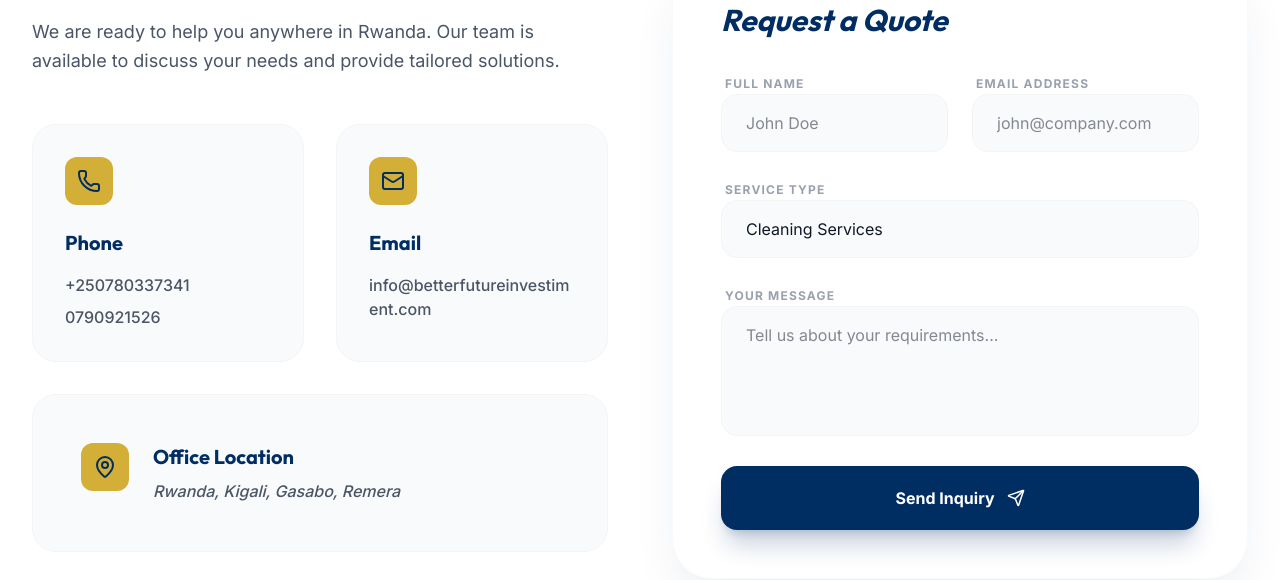
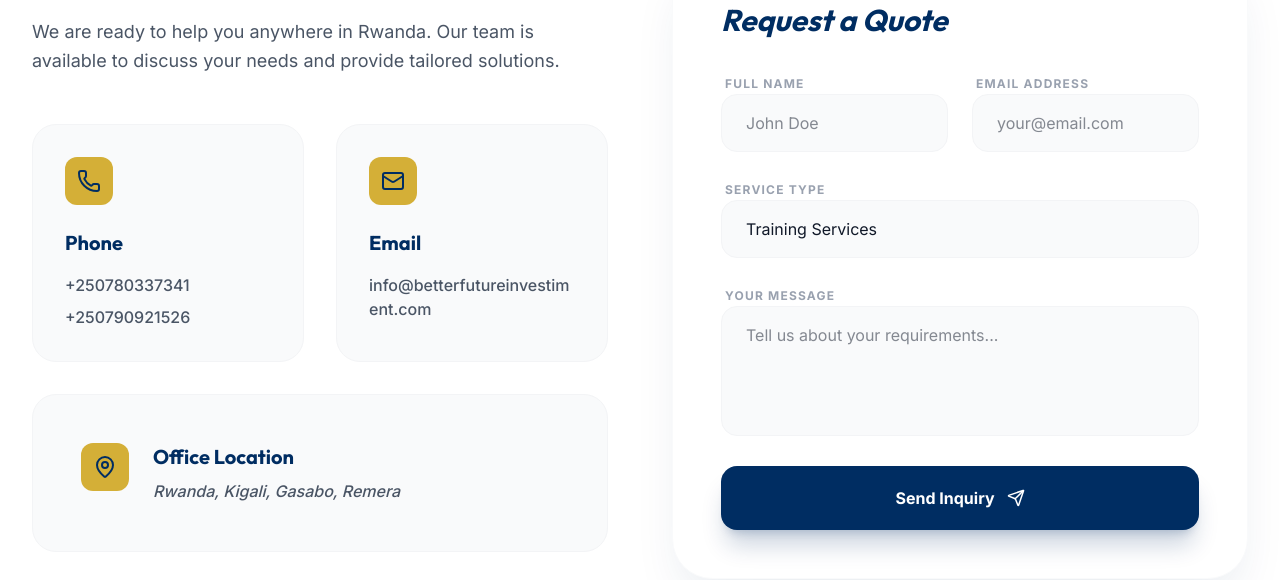
Before and after one commit to Desire-2/better-future-investment-ltd, a React (Vite) app: page /contact in a window 1280 px wide. Shown: the part 539-1119 px from the top of the page. Built offline with nearby package versions, Linux system fonts and the light colour scheme; no server answers.

Commit message:
Add EmailJS email form integration with environment variables

```diff
--- a/package.json
+++ b/package.json
@@ -15,6 +15,7 @@
     "@tailwindcss/vite": "^4.1.14",
     "@vitejs/plugin-react": "^5.0.4",
     "dotenv": "^17.2.3",
+    "emailjs-com": "^3.2.0",
     "express": "^4.21.2",
     "lucide-react": "^0.546.0",
     "motion": "^12.23.24",
--- a/src/components/Navigation.tsx
+++ b/src/components/Navigation.tsx
@@ -249,7 +249,7 @@ export function Footer() {
               </span>
             </Link>
             <p className="text-blue-100/70 text-sm leading-relaxed">
-              Leading integrated business and operational solutions across Rwanda. We deliver excellence in training, consultancy, support, hospitality, cleaning, and security.
+              Leading integrated business and operational solutions across Rwanda. We deliver excellence in training, consultancy, Supply of Goods, support, hospitality, cleaning, and security.
             </p>
             <div className="mt-6">
               <p className="text-xs uppercase tracking-[0.2em] text-white/40 mb-3">Follow Us</p>
--- a/src/constants.ts
+++ b/src/constants.ts
@@ -149,7 +149,7 @@ export const COMPANY_INFO = {
   name: 'Better Future Investment Ltd',
   registration: '150034294',
   location: 'Rwanda, Kigali, Gasabo, Remera',
-  phones: ['+250780337341', '0790921526'],
+  phones: ['+250780337341', '+250790921526'],
   emails: ['info@betterfutureinvestiment.com'],
   mission: 'To deliver high-quality, reliable, and innovative services that improve efficiency and create value for our clients.',
   vision: 'To become a leading service provider in Rwanda and across Africa.',
--- a/src/pages/About.tsx
+++ b/src/pages/About.tsx
@@ -56,7 +56,7 @@ export function About() {
               <h3 className="text-4xl font-display font-bold text-primary-900 mb-8">Professional Excellence Rooted in Rwanda</h3>
               <div className="space-y-6 text-gray-600 text-lg leading-relaxed">
                 <p>
-                  BETTER FUTURE INVESTMENT LTD is a Rwanda based company delivering integrated solutions across cleaning, security, consultancy, training, support, and hospitality services.
+                  BETTER FUTURE INVESTMENT LTD is a Rwanda based company delivering integrated solutions across Training, Consultancy, Supply of Goods, Support, Hospitality, Cleaning, and Security services.
                 </p>
                 <p>
                   We serve organizations, NGOs, and individuals with professional expertise, reliability, and a strong commitment to excellence. We are entitled to provide affordable, flexible, and high quality services through a trusted and well-trained team.
--- a/src/pages/Contact.tsx
+++ b/src/pages/Contact.tsx
@@ -1,8 +1,71 @@
 import { motion } from 'motion/react';
 import { Phone, Mail, MapPin, Send, MessageCircle } from 'lucide-react';
 import { COMPANY_INFO } from '../constants';
+import { useState, useEffect } from 'react';
+import emailjs from 'emailjs-com';
 
 export function Contact() {
+  const [formData, setFormData] = useState({
+    fullName: '',
+    email: '',
+    serviceType: 'Training Services',
+    message: ''
+  });
+  const [loading, setLoading] = useState(false);
+  const [status, setStatus] = useState('');
+
+  useEffect(() => {
+    // Initialize EmailJS with public key from environment variables
+    emailjs.init(import.meta.env.VITE_EMAILJS_PUBLIC_KEY);
+  }, []);
+
+  const handleChange = (e) => {
+    const { name, value } = e.target;
+    setFormData(prev => ({
+      ...prev,
+      [name]: value
+    }));
+  };
+
+  const handleSubmit = async (e) => {
+    e.preventDefault();
+    setLoading(true);
+    setStatus('');
+
+    try {
+      // Send email using EmailJS with credentials from environment variables
+      const response = await emailjs.send(
+        import.meta.env.VITE_EMAILJS_SERVICE_ID,
+        import.meta.env.VITE_EMAILJS_TEMPLATE_ID,
+        {
+          to_email: import.meta.env.VITE_RECIPIENT_EMAIL,
+          from_name: formData.fullName,
+          from_email: formData.email,
+          service_type: formData.serviceType,
+          message: formData.message,
+          reply_to: formData.email
+        }
+      );
+
+      if (response.status === 200) {
+        setStatus('success');
+        setFormData({
+          fullName: '',
+          email: '',
+          serviceType: 'Training Services',
+          message: ''
+        });
+        setTimeout(() => setStatus(''), 3000);
+      }
+    } catch (error) {
+      console.error('Email send failed:', error);
+      setStatus('error');
+      setTimeout(() => setStatus(''), 3000);
+    } finally {
+      setLoading(false);
+    }
+  };
+
   return (
     <div className="pt-20">
       <section className="bg-primary-900 py-24 text-white">
@@ -76,13 +139,27 @@ export function Contact() {
             {/* Form */}
             <div className="bg-white rounded-[2.5rem] p-8 md:p-12 shadow-2xl shadow-primary-900/10 border border-gray-50">
               <h3 className="text-3xl font-display font-bold text-primary-900 mb-8 italic">Request a Quote</h3>
-              <form className="space-y-6" onSubmit={(e) => e.preventDefault()}>
+              {status === 'success' && (
+                <div className="mb-6 p-4 bg-green-50 border border-green-200 rounded-2xl">
+                  <p className="text-green-700 font-medium">Thank you! Your inquiry has been sent successfully.</p>
+                </div>
+              )}
+              {status === 'error' && (
+                <div className="mb-6 p-4 bg-red-50 border border-red-200 rounded-2xl">
+                  <p className="text-red-700 font-medium">Failed to send inquiry. Please try again.</p>
+                </div>
+              )}
+              <form className="space-y-6" onSubmit={handleSubmit}>
                 <div className="grid grid-cols-1 md:grid-cols-2 gap-6">
                   <div className="space-y-2">
                     <label className="text-xs font-bold text-gray-400 uppercase tracking-widest ml-1">Full Name</label>
                     <input
                       type="text"
+                      name="fullName"
                       placeholder="John Doe"
+                      value={formData.fullName}
+                      onChange={handleChange}
+                      required
                       className="w-full bg-gray-50 border border-gray-100 rounded-2xl px-6 py-4 outline-none focus:ring-2 focus:ring-accent-500/20 focus:border-accent-500 transition-all"
                     />
                   </div>
@@ -90,7 +167,11 @@ export function Contact() {
                     <label className="text-xs font-bold text-gray-400 uppercase tracking-widest ml-1">Email Address</label>
                     <input
                       type="email"
-                      placeholder="john@company.com"
+                      name="email"
+                      placeholder="your@email.com"
+                      value={formData.email}
+                      onChange={handleChange}
+                      required
                       className="w-full bg-gray-50 border border-gray-100 rounded-2xl px-6 py-4 outline-none focus:ring-2 focus:ring-accent-500/20 focus:border-accent-500 transition-all"
                     />
                   </div>
@@ -98,27 +179,41 @@ export function Contact() {
 
                 <div className="space-y-2">
                   <label className="text-xs font-bold text-gray-400 uppercase tracking-widest ml-1">Service Type</label>
-                  <select className="w-full bg-gray-50 border border-gray-100 rounded-2xl px-6 py-4 outline-none focus:ring-2 focus:ring-accent-500/20 focus:border-accent-500 transition-all appearance-none cursor-pointer">
+                  <select
+                    name="serviceType"
+                    value={formData.serviceType}
+                    onChange={handleChange}
+                    className="w-full bg-gray-50 border border-gray-100 rounded-2xl px-6 py-4 outline-none focus:ring-2 focus:ring-accent-500/20 focus:border-accent-500 transition-all appearance-none cursor-pointer"
+                  >
+                    <option>Training Services</option>
+                    <option>Consultancy Services</option>
+                    <option>Supply of Goods</option>
+                    <option>Support Services</option>
+                    <option>Hospitality Services</option>
                     <option>Cleaning Services</option>
                     <option>Security Services</option>
-                    <option>Consultancy Services</option>
-                    <option>Training Services</option>
-                    <option>Support Services</option>
-                    <option>Hospitality Services</option>
                   </select>
                 </div>
 
                 <div className="space-y-2">
                   <label className="text-xs font-bold text-gray-400 uppercase tracking-widest ml-1">Your Message</label>
                   <textarea
+                    name="message"
                     rows={4}
                     placeholder="Tell us about your requirements..."
+                    value={formData.message}
+                    onChange={handleChange}
+                    required
                     className="w-full bg-gray-50 border border-gray-100 rounded-2xl px-6 py-4 outline-none focus:ring-2 focus:ring-accent-500/20 focus:border-accent-500 transition-all resize-none"
                   />
                 </div>
 
-                <button className="w-full bg-primary-900 text-white font-bold py-5 rounded-2xl flex items-center justify-center gap-3 hover:bg-primary-800 transition-all shadow-xl shadow-primary-900/20">
-                  Send Inquiry <Send size={18} />
+                <button
+                  type="submit"
+                  disabled={loading}
+                  className="w-full bg-primary-900 text-white font-bold py-5 rounded-2xl flex items-center justify-center gap-3 hover:bg-primary-800 transition-all shadow-xl shadow-primary-900/20 disabled:opacity-50 disabled:cursor-not-allowed"
+                >
+                  {loading ? 'Sending...' : 'Send Inquiry'} <Send size={18} />
                 </button>
               </form>
             </div>
--- a/src/pages/Home.tsx
+++ b/src/pages/Home.tsx
@@ -31,7 +31,7 @@ export function Home() {
               Professional <span className="text-accent-500 underline decoration-accent-500/30">Solutions</span> for a Better Future
             </h1>
             <p className="text-xl md:text-2xl text-blue-100 font-light mb-10 leading-relaxed max-w-2xl">
-              Delivering excellence across Training, Consultancy, Support, Hospitality, Cleaning, and Security services tailored to Rwanda's market.
+              Delivering excellence across Training, Consultancy, Supply of Goods, Support, Hospitality, Cleaning, and Security services tailored to Rwanda's market.
             </p>
             <div className="flex flex-col sm:flex-row gap-4">
               <Link
```
Also changed, not shown: 2 other files (tests, documents, lock files or other folders).
